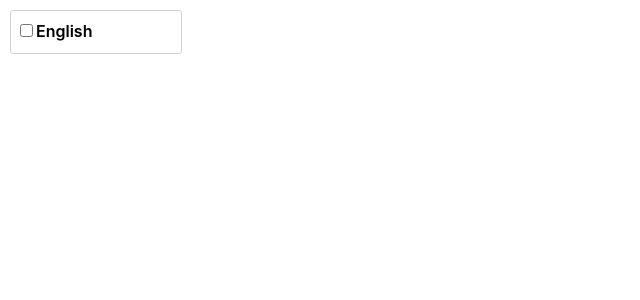
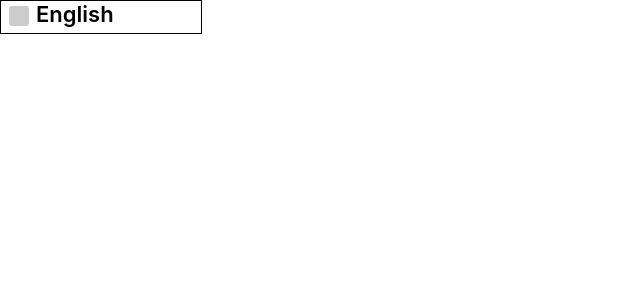
Before and after one commit to frankevych/checkbox-component, a React (Create React App) app: page / in a window 1280 px wide. Shown: the top 300 px of the page, without its empty margins (0-640 px from the left). Built offline with nearby package versions, Linux system fonts and the light colour scheme.

Commit message:
style checkbox

```diff
--- a/src/App.css
+++ b/src/App.css
@@ -1,11 +1,73 @@
-.checkbox-li {
-  display: inline-block;
-  justify-content: flex-start;
-  border-radius: 3px;
+
+/* The container */
+.container {
+  display: inline-flex;
+  position: relative;
   width: 165px;
   height: 32px;
-  margin: 10px;
-  padding: 10px 0px 0px 5px;
   font-weight: 600;
-  border: 1px solid lightgray;
+  padding-left: 35px;
+  margin-bottom: 12px;
+  cursor: pointer;
+  font-size: 22px;
+  -webkit-user-select: none;
+  -moz-user-select: none;
+  -ms-user-select: none;
+  user-select: none;
+  border: 1px solid black;
 }
+
+.container input {
+  position: absolute;
+  opacity: 0;
+  cursor: pointer;
+  height: 0;
+  width: 0;
+}
+
+/* Create a custom checkbox */
+.checkmark {
+  position: absolute;
+  top: 5px;
+  left: 0;
+  height: 20px;
+  width: 20px;
+  background-color: #eee;
+  border-radius: 3px;
+  margin-left: 8px;
+}
+
+/* On mouse-over, add a grey background color */
+.container:hover input ~ .checkmark {
+  background-color: #ccc;
+}
+
+/* When the checkbox is checked, add a blue background */
+.container input:checked ~ .checkmark {
+  background-color: #2196F3;
+}
+
+/* Create the checkmark/indicator (hidden when not checked) */
+.checkmark:after {
+  content: "";
+  position: absolute;
+  display: none;
+}
+
+/* Show the checkmark when checked */
+.container input:checked ~ .checkmark:after {
+  display: block;
+}
+
+/* Style the checkmark/indicator */
+.container .checkmark:after {
+  left: 6px;
+  top: 2px;
+  width: 5px;
+  height: 10px;
+  border: solid white;
+  border-width: 0 3px 3px 0;
+  -webkit-transform: rotate(45deg);
+  -ms-transform: rotate(45deg);
+  transform: rotate(45deg);
+}
--- a/src/components/checkbox.js
+++ b/src/components/checkbox.js
@@ -2,10 +2,11 @@
 
 export const Checkbox = () => {
     return (
-        <div className='checkbox-li'>
+        <label className="container">
+            <span>English</span>
             <input type="checkbox"/>
-            <span>English</span>
-        </div>
+            <span className="checkmark"></span>
+        </label>
     );
 }
 
```
